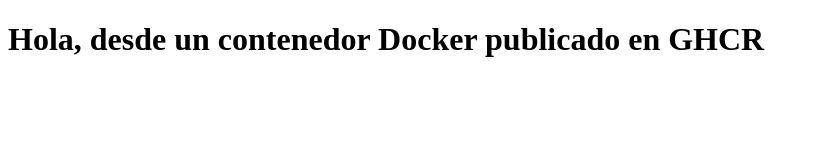
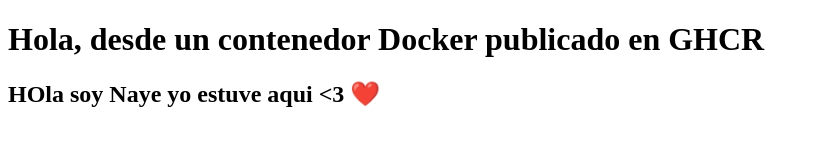
Before and after one commit to Cristhina1/lab-docker-gh-actions, a website: page index.html in a window 1280 px wide. Shown: the whole page, without its empty margins (0-820 px from the left). Drawn offline with Linux system fonts and the light colour scheme.

Commit message:
chore: actualizar

```diff
--- a/index.html
+++ b/index.html
@@ -6,5 +6,6 @@
 </head>
 <body>
 <h1>Hola, desde un contenedor Docker publicado en GHCR</h1>
+<h2>HOla soy Naye yo estuve aqui <3 ❤️</h2>
 </body>
 </html>
```
